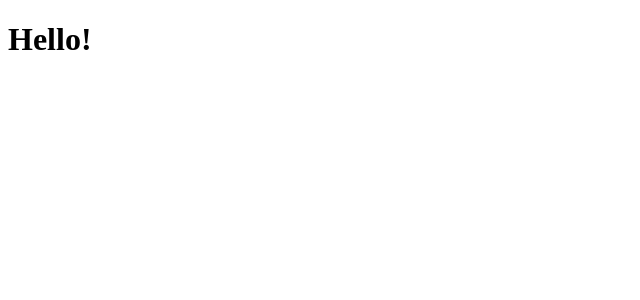
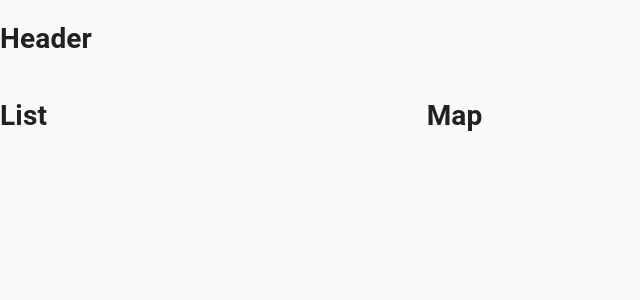
Before and after one commit to Rickwu93/travel_advisor, a React (Create React App) app: page / in a window 1280 px wide. Shown: the top 300 px of the page, without its empty margins (0-640 px from the left). Built offline with nearby package versions, Linux system fonts and the light colour scheme.

Commit message:
adding a grid to out list and map components to app

```diff
--- a/src/App.js
+++ b/src/App.js
@@ -1,10 +1,24 @@
 import React from "react";
+import { CssBaseline, Grid } from "@material-ui/core";
+
+import Header from './components/Header/Header';
+import List from './components/List/List';
+import Map from './components/Map/Map';
 
 const App = () => {
     return (
-        <div>
-            <h1>Hello!</h1>
-        </div>
+        <>
+            <CssBaseline />
+            <Header />
+            <Grid container spacing={3} style={{ width: '100%' }}>
+                <Grid item xs={12} md={4}>
+                    <List />
+                </Grid>
+                <Grid item xs={12} md={8}>
+                    <Map />
+                </Grid>
+            </Grid>
+        </>
     );
 }
 
--- a/src/components/List/List.jsx
+++ b/src/components/List/List.jsx
@@ -0,0 +1,7 @@
+import React from "react";
+
+const List = () => {
+  return <h1>List</h1>;
+};
+
+export default List;
--- a/src/components/Map/Map.jsx
+++ b/src/components/Map/Map.jsx
@@ -0,0 +1,7 @@
+import React from "react";
+
+const Map = () => {
+  return <h1>Map</h1>;
+};
+
+export default Map;
```
Also changed, not shown: src/components/PlaceDetails/PlaceDetails.jsx (+7 -0 lines), .eslintrc.cjs (renamed from .eslintrc.js).
